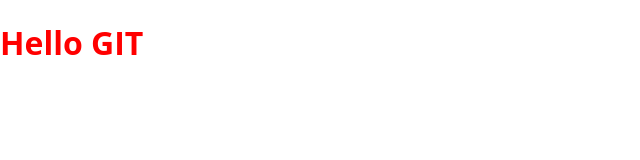
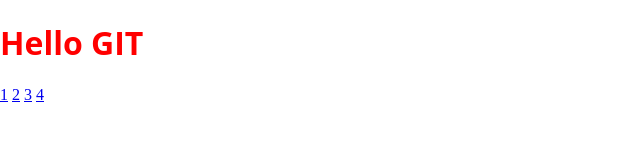
Before and after one commit to bekjan23/sit-k-1-2020, a plain HTML site: page index.html in a window 1280 px wide. Shown: the full height of the page, 0-640 px from the left. Drawn offline with Linux system fonts and the light colour scheme.

Commit message:
add nav style

```diff
--- a/css/style.css
+++ b/css/style.css
@@ -16,3 +16,8 @@ h1 {
 color: red;
 font-family: "Open Sans",sans-serif;
 }
+
+.nav {
+    margin: 0 auto;
+    max-width: 1555px;
+}
--- a/index.html
+++ b/index.html
@@ -12,6 +12,13 @@
     <h1 class="title">Hello GIT</h1>
 </div>
 
+<nav class="nav">
+    <a href="#" class="nav__link">1</a>
+    <a href="#" class="nav__link">2</a>
+    <a href="#" class="nav__link">3</a>
+    <a href="#" class="nav__link">4</a>
+</nav>
+
 
 </body>
 </html>
```
